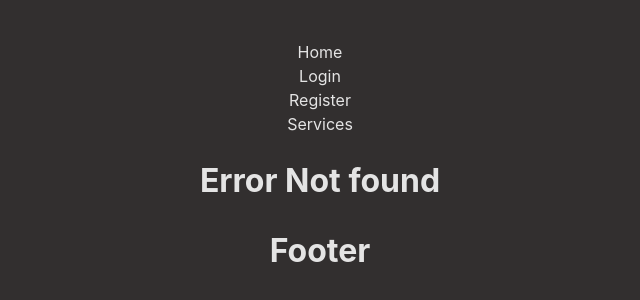
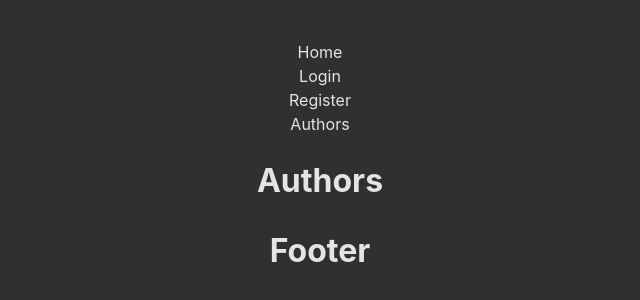
Before and after one commit to guillermogm/libraryReact, a React (Vite) app: page /authors in a window 1280 px wide. Before the commit this address had no page. Shown: the top 300 px of the page, without its empty margins (320-960 px from the left). Built offline with nearby package versions, Linux system fonts and the light colour scheme.

Commit message:
feat:Author view

```diff
--- a/src/components/Header/Header.jsx
+++ b/src/components/Header/Header.jsx
@@ -9,7 +9,7 @@ export const Header = () => {
       <CSurfer path="/" content="Home" />
       <CSurfer path="/login" content="Login" />
       <CSurfer path="/register" content="Register" />
-      <CSurfer path="/services" content="Services" />
+      <CSurfer path="/authors" content="Authors" />
     </>
   )
 }
--- /dev/null
+++ b/src/views/Authors/Authors.jsx
@@ -0,0 +1,7 @@
+import React from 'react'
+
+export const Authors = () => {
+  return (
+    <div><h1>Authors</h1></div>
+  )
+}
--- a/src/views/Body/Body.jsx
+++ b/src/views/Body/Body.jsx
@@ -4,7 +4,7 @@ import { Login } from '../Login/Login'
 import { Home } from '../Home/Home'
 import { NotFound } from '../NotFound/NotFound'
 import { Register } from '../Register/Register'
-import { Services } from '../Services/Services'
+import { Authors } from '../Authors/Authors'
 
 export const Body = () => {
   return (
@@ -13,7 +13,7 @@ export const Body = () => {
         <Route path='*' element={<NotFound/>}/>
         <Route path="/login" element={<Login />}/>
         <Route path="/register" element={<Register />}/>
-        <Route path="/services" element={<Services />} />
+        <Route path="/authors" element={<Authors />} />
         <Route path="/" element={<Home/>}/>
     </Routes>
     </>
--- a/src/views/Services/Services.jsx
+++ /dev/null
@@ -1,7 +0,0 @@
-import React from 'react'
-
-export const Services = () => {
-  return (
-    <div><h1>Services</h1></div>
-  )
-}
```
